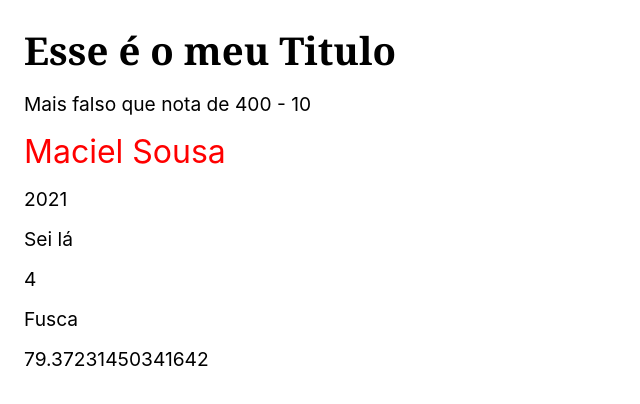
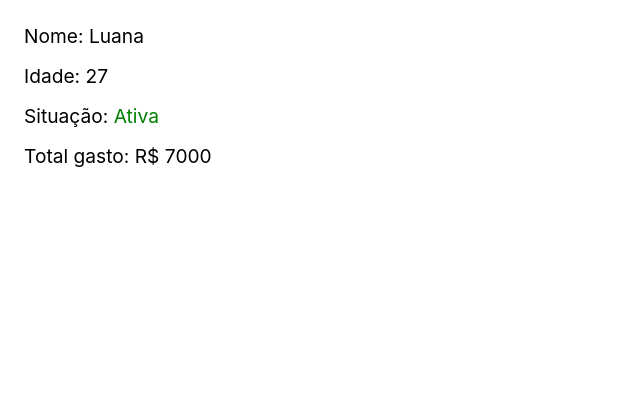
Before and after one commit to MacielSousa/starting-react, a React (Create React App) app in the folder meuapp/: page / in a window 1280 px wide. Shown: the top 404 px of the page, without its empty margins (0-640 px from the left). Built offline with nearby package versions, Linux system fonts and the light colour scheme.

Commit message:
Exercicio 01

```diff
--- /dev/null
+++ b/meuapp/src/Persona.js
@@ -0,0 +1,52 @@
+import React from 'react';
+
+const luana = {
+    cliente: 'Luana',
+    idade: 27,
+    compras: [
+        {nome: 'NoteBook', preco: 'R$ 2500'},
+        {nome: 'geladeira', preco: 'R$ 3000'},
+        {nome: 'Smatphone', preco: 'R$ 1500'}
+    ],
+    ativa: true
+}
+
+const mario = {
+    cliente: 'Mario',
+    idade: 31,
+    compras: [
+        {nome: 'Notebook', preco: 'R$ 2500'},
+        {nome: 'Geladeira', preco: 'R$ 3000'},
+        {nome: 'Smartphone', preco: 'R$ 1500'},
+        {nome: 'Guitarra', preco: 'R$ 3500'}
+    ],
+    ativa: false,
+}
+
+const totalGasto = (compras) => {
+
+    const total =  compras.map(itens => parseInt(itens.preco.replace('R$', '')))
+    return total.reduce((acumulado, numero) => acumulado + numero);
+
+}
+
+const corSituacao = (ativa) => {
+    let cor = ativa ? 'green' : 'red';
+    return {color: cor};
+}
+
+const Persona = () =>  {
+  const  persona = luana;
+
+    return (
+        <>
+            <p>Nome: {persona.cliente}</p>
+            <p>Idade: {persona.idade}</p>
+            <p>Situação: <span style={corSituacao(persona.ativa)}>{persona.ativa ? 'Ativa' : 'Inativa'}</span></p>
+            <p>Total gasto: R$ {totalGasto(persona.compras)}</p>
+            <p style = {{display: totalGasto(persona.compras) >= 10000 ? 'block' : 'none'}}>Você está gastando muito!</p>
+        </>
+    );
+}
+
+export default Persona;
--- a/meuapp/src/index.js
+++ b/meuapp/src/index.js
@@ -1,11 +1,12 @@
 import React from 'react';
 import ReactDOM from 'react-dom';
 import App from './App';
+import Persona from './Persona';
 
 
 ReactDOM.render(
   <React.StrictMode>
-    <App />
+    <Persona />
   </React.StrictMode>,
   document.getElementById('root')
 );
```
